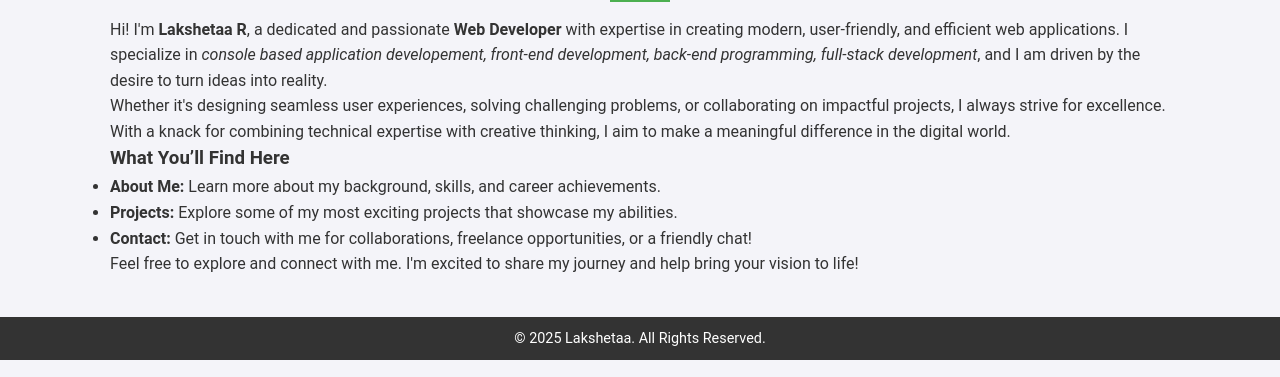
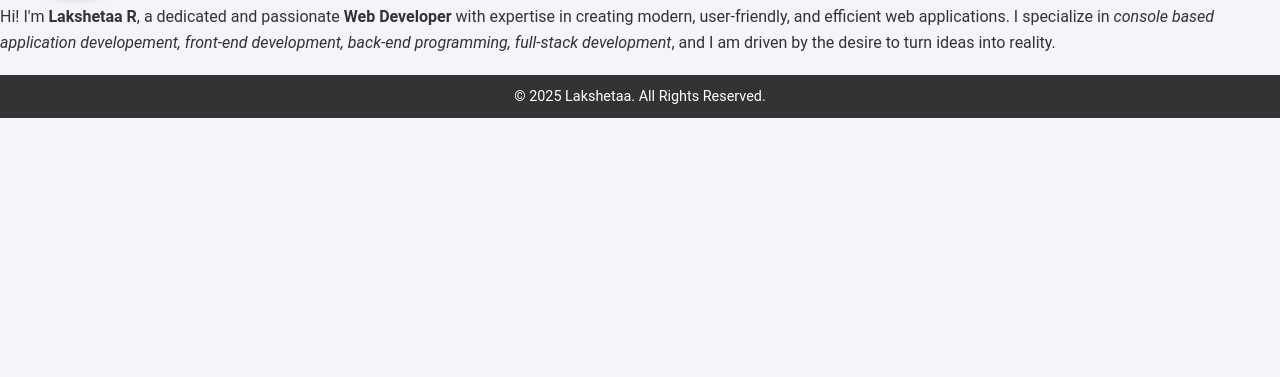
Before and after one commit to SECE-2023-2027/portfolio-mern-Lakshetaa, a plain HTML site: page index.html in a window 1280 px wide. Shown: the part 423-800 px from the top of the page. Drawn offline with Linux system fonts and the light colour scheme.

Commit message:
Update index.html

```diff
--- a/index.html
+++ b/index.html
@@ -10,9 +10,7 @@
     <header>
         <div class="container">
             <div class="profile-container">
-                <img src="profile.jpg" alt="Your Profile Photo" class="profile-photo">
-                <h1>Lakshetaa R</h1>
-                <p>Web Developer | Designer | Programmer</p>
+                <h1>Lakshetaa R</h1> <p>Web Developer | Designer | Programmer</p>
             </div>
         </div>
     </header>
@@ -23,28 +21,14 @@
             <li><a href="contact.html">Contact</a></li>
         </ul>
     </nav>
-    <main class="container">
+    <main class="home_container">
         <h2>Welcome to My Portfolio</h2>
+        <img src="profile.jpg" alt="Your Profile Photo" class="profile-photo">
         <p>
             Hi! I'm <strong>Lakshetaa R</strong>, a dedicated and passionate <strong>Web Developer</strong> with expertise in creating modern, user-friendly, and efficient web applications.
             I specialize in <em>console based application developement, front-end development, back-end programming, full-stack development</em>, and I am driven by the desire to turn ideas into reality.
         </p>
 
-        <p>
-            Whether it's designing seamless user experiences, solving challenging problems, or collaborating on impactful projects, I always strive for excellence.
-            With a knack for combining technical expertise with creative thinking, I aim to make a meaningful difference in the digital world.
-        </p>
-
-        <h3>What You’ll Find Here</h3>
-        <ul>
-            <li><strong>About Me:</strong> Learn more about my background, skills, and career achievements.</li>
-            <li><strong>Projects:</strong> Explore some of my most exciting projects that showcase my abilities.</li>
-            <li><strong>Contact:</strong> Get in touch with me for collaborations, freelance opportunities, or a friendly chat!</li>
-        </ul>
-
-        <p>
-            Feel free to explore and connect with me. I'm excited to share my journey and help bring your vision to life!
-        </p>
     </main>
     <footer>
         <p>&copy; 2025 Lakshetaa. All Rights Reserved.</p>
```
